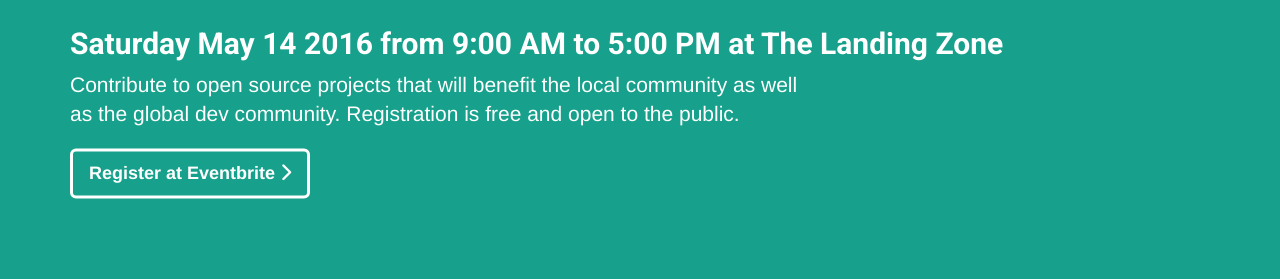
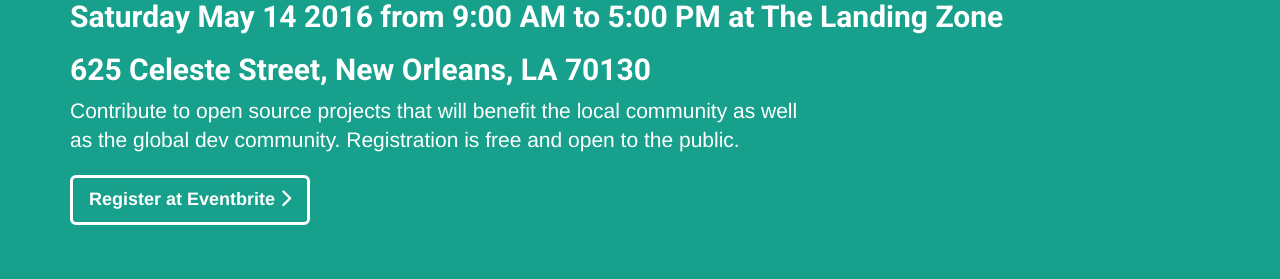
Before and after one commit to opensourcenola/opensourcenola.github.io, a website: page index.html in a window 1280 px wide. Shown: the part 468-747 px from the top of the page. Drawn offline with nearby package versions, Linux system fonts and the light colour scheme.

Commit message:
Add address to site

```diff
--- a/index.html
+++ b/index.html
@@ -23,6 +23,7 @@
         <img src="/images/logo_v2.png" />
         <h2 class="logo logo--description">The New Orleans Open Source Hackathon</h2>
         <h2 class="logo logo--date">Saturday May 14 2016 from 9:00 AM to 5:00 PM at <a href="http://www.lznola.org/">The Landing Zone</a></h2>
+        <h2><a href="https://www.google.com/maps/place/625+Celeste+St,+New+Orleans,+LA+70130/@29.9283861,-90.0707801,17z/data=!3m1!4b1!4m5!3m4!1s0x8620a67d8dc47e4d:0x8bf00fa8476acbb0!8m2!3d29.9283861!4d-90.0685914">625 Celeste Street, New Orleans, LA 70130</a></h2>
       </div>
     </div>
     <div class="row">
```
Also changed, not shown: src/html/index.html (+1 -0 lines).
